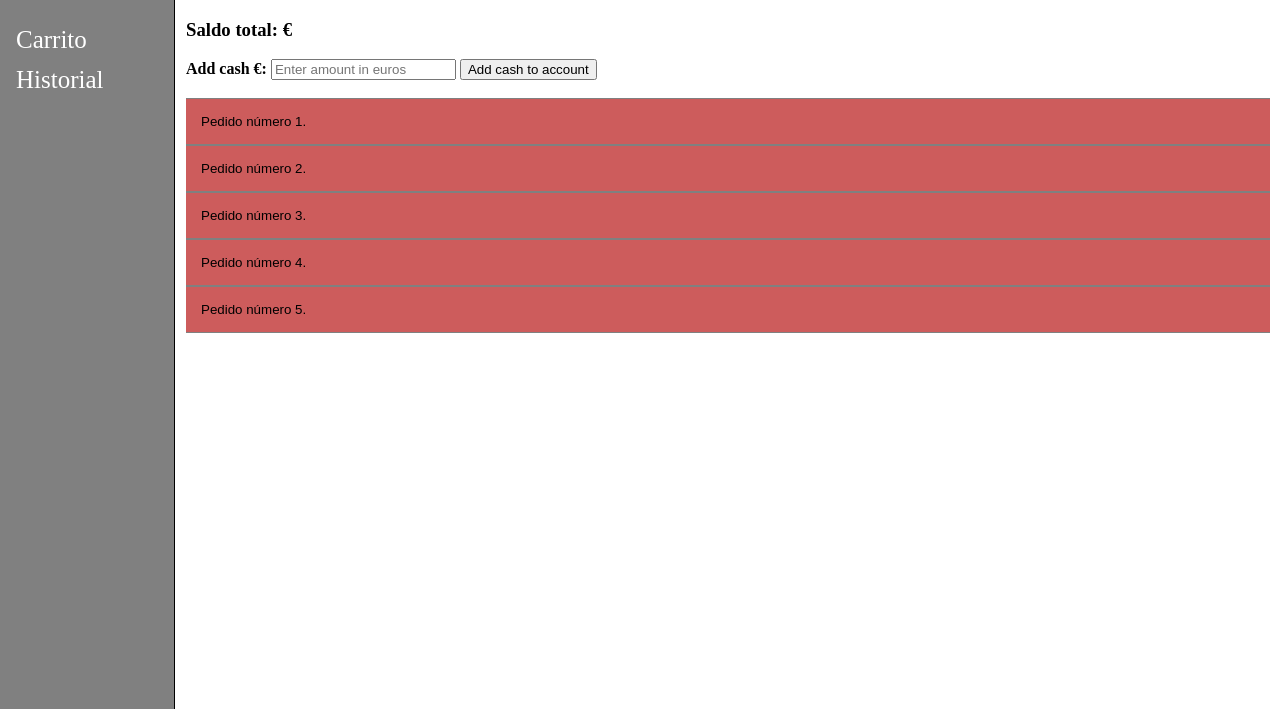
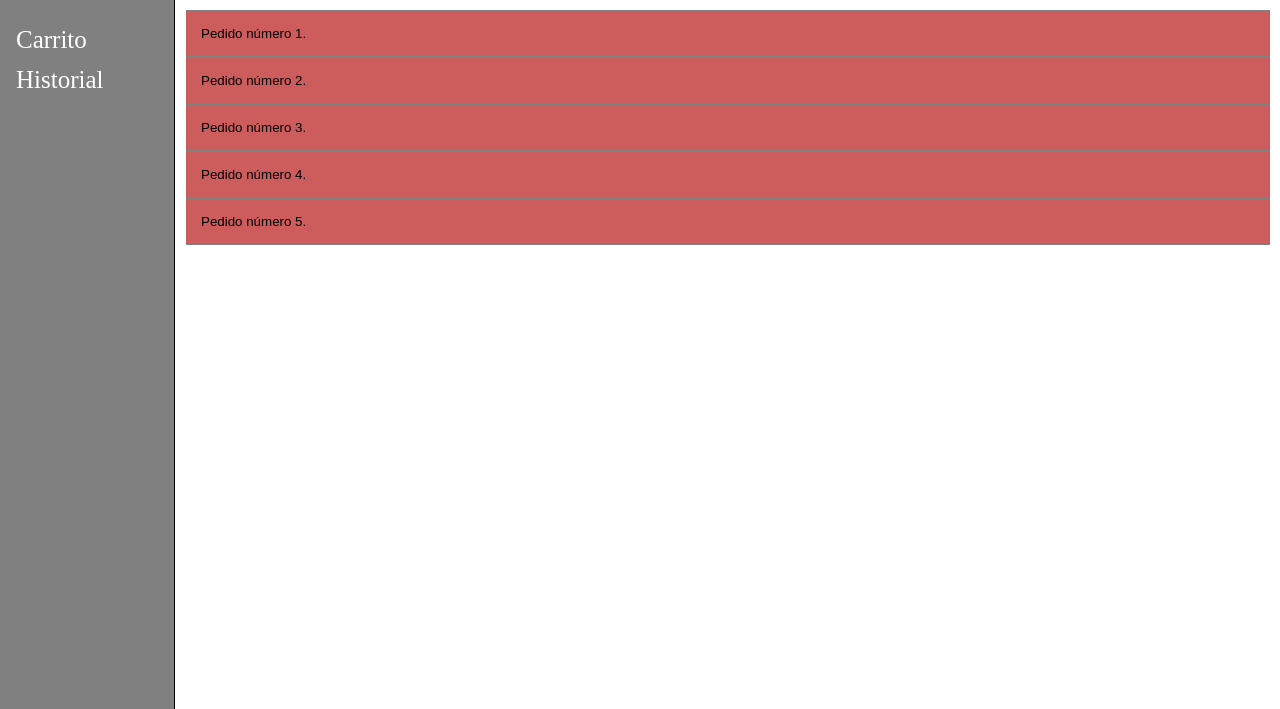
Before and after one commit to FLerma9/Practicas_SI_4_1401, a Flask app: page /historial in a window 1280 px wide. Shown: the part 50-759 px from the top of the page. Run offline with Flask 2, Linux system fonts and the light colour scheme.

Commit message:
Añadir saldo

```diff
--- a/app/routes.py
+++ b/app/routes.py
@@ -9,7 +9,7 @@ import os
 import sys
 import random
 import hashlib
-
+import fileinput
 
 @app.route('/')
 @app.route('/index')
@@ -20,8 +20,6 @@ def index():
     categories = set()
     for pelicula in catalogue['peliculas']:
         categories.add(pelicula["categoria"])
-    session['saldo'] = 100
-    print(session['saldo'])
     return render_template('index.html', title = "Home", movies=catalogue['peliculas'], categorias=categories)
 
 
@@ -144,6 +142,7 @@ def register():
 @app.route('/logout', methods=['GET', 'POST'])
 def logout():
     session.pop('usuario', None)
+    session.pop('saldo', None)
     return redirect(url_for('index'))
 
 
@@ -370,4 +369,25 @@ def act_carrito():
 def historial():
     historial_data = open(os.path.join(app.root_path,'usuarios/prueba1/historial.json'), encoding="utf-8").read()
     historial = json.loads(historial_data)
-    return render_template('historial.html', title = "Historial", historial=historial['compras'])
+    saldo = None
+    if 'usuario' in session:
+        saldo = session['saldo']
+    return render_template('historial.html', title = "Historial", historial=historial['compras'], saldo=saldo)
+
+
+@app.route('/add_saldo', methods=['POST',])
+def add_saldo():
+    if request.form['saldo']:
+        if int(request.form['saldo']) > 0:
+            cambiarSaldo(request.form['saldo'])
+    return redirect(url_for('historial'))
+
+def cambiarSaldo(cantidad):
+    if 'usuario' in session:
+        saldo = session['saldo'] + int(cantidad)
+        path_dat = os.path.join(app.root_path, 'usuarios/' + str(session['usuario']) + '/datos.dat')
+        for line in fileinput.input(path_dat, inplace = 1):
+            if 'saldo:' in line:
+                line = line.replace(str(session['saldo']), str(saldo))
+            sys.stdout.write(line)
+        session['saldo'] = saldo
--- a/app/templates/historial.html
+++ b/app/templates/historial.html
@@ -6,12 +6,14 @@
 
 {% block content %}
 <div class="historial">
-  <h3> Saldo total: € </h3>
-  <form action="{{ url_for('historial') }}" method="post" class="historial-form">
-    <label for="saldo"><b>Add cash €: </b></label>
-    <input name="saldo" type="number" placeholder="Enter amount in euros" min="0" step="any">
-    <input type="submit" value="Add cash to account"><br><br>
-  </form>
+  {% if saldo %}
+    <h3> Saldo total: {{ saldo }}€ </h3>
+    <form action="{{ url_for('add_saldo') }}" method="post" class="historial-form">
+      <label for="saldo"><b>Add cash €: </b></label>
+      <input name="saldo" type="number" placeholder="Enter amount in euros" min="0" step="1">
+      <input type="submit" value="Add cash to account"><br><br>
+    </form>
+  {% endif %}
   {% for pedido in historial %}
   <button class="pedido" id="{{ pedido.numero_pedido }}"> Pedido número {{ pedido.numero_pedido }}.</button>
   <div class="detalles" id="div{{ pedido.numero_pedido }}">
```
